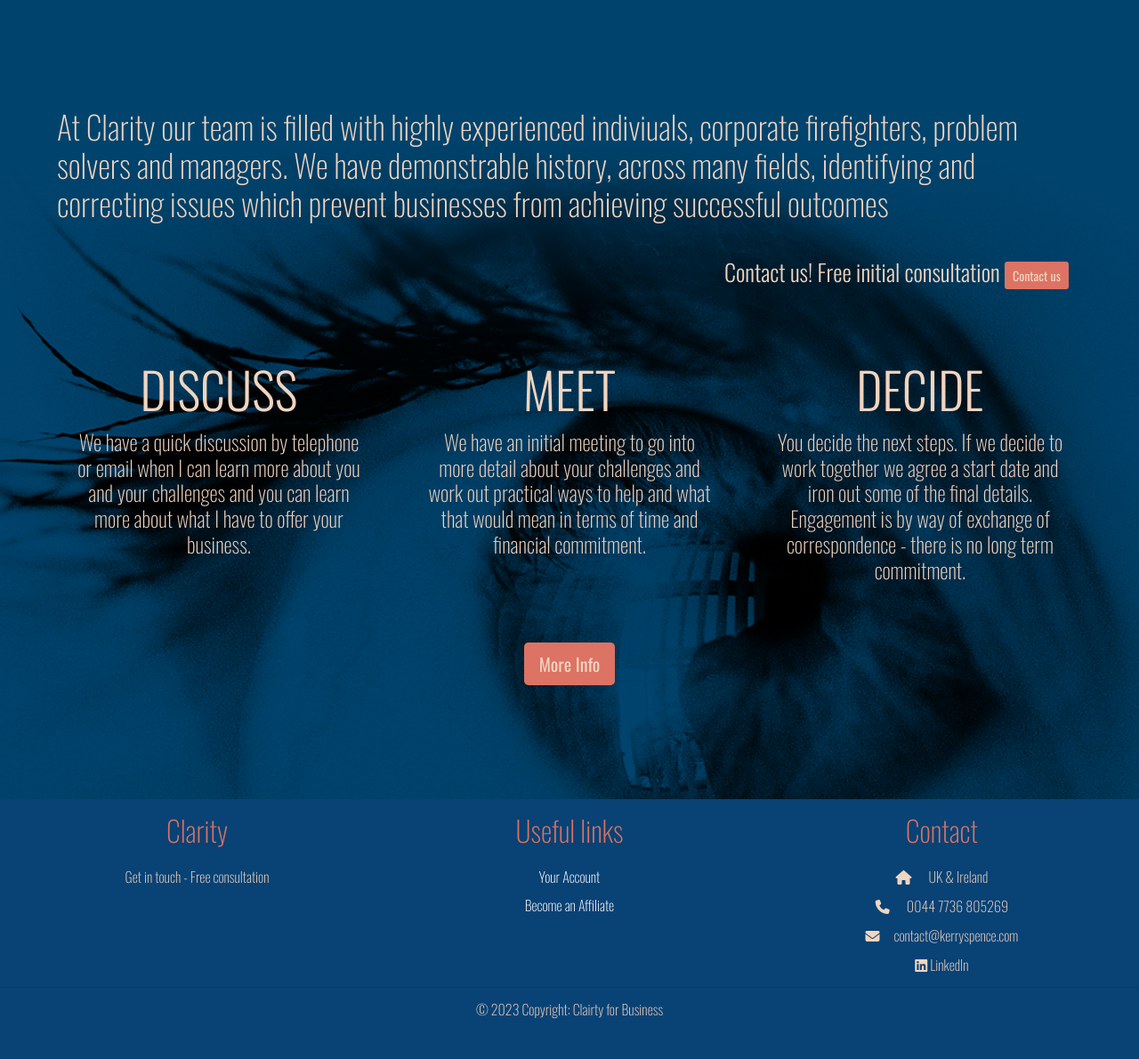
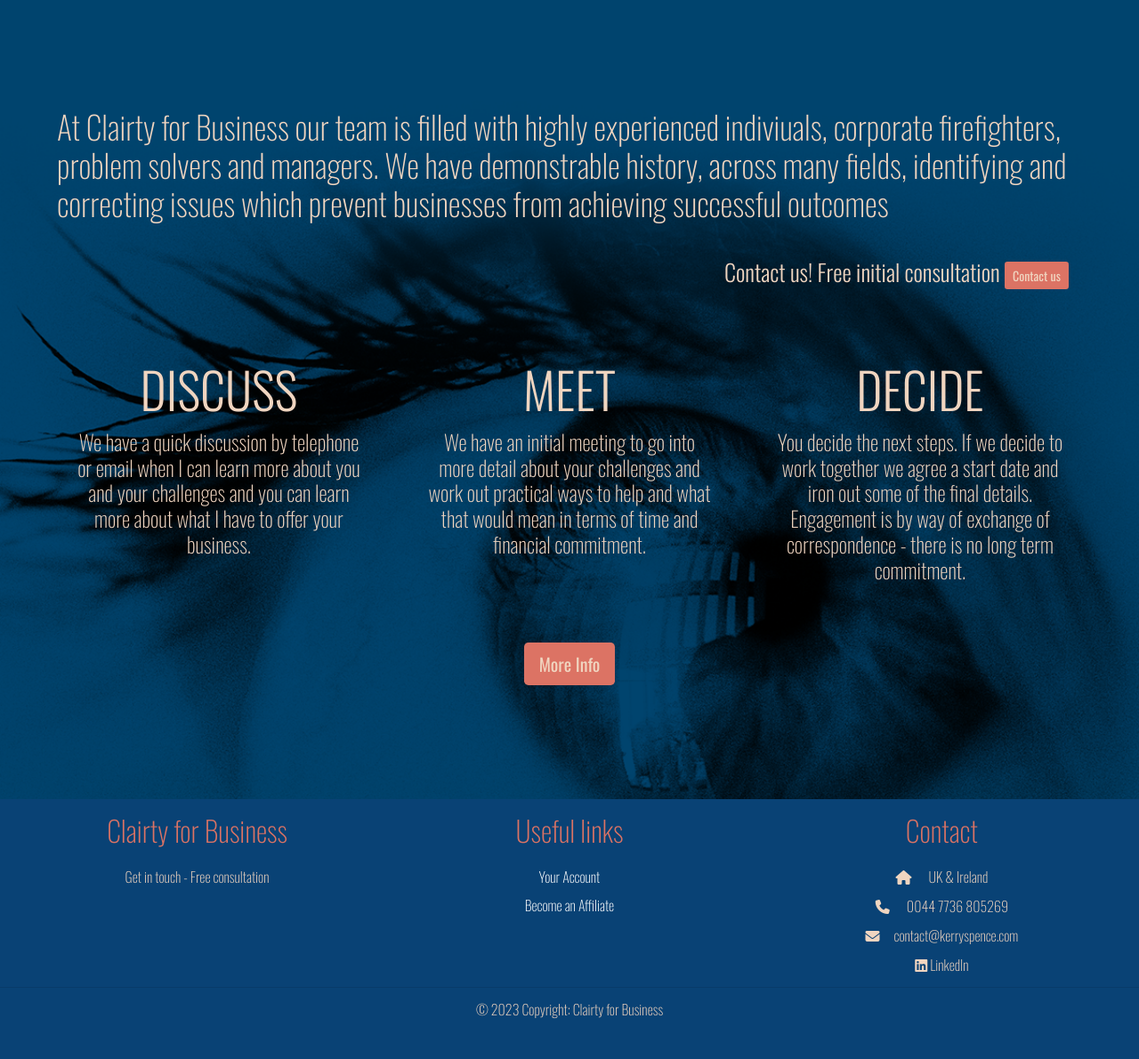
Before and after one commit to JonnyDavison/clarity01, a Flask app: page / in a window 1280 px wide. Shown: the part 393-1583 px from the top of the page at 89% size. Run offline with Flask 3, Linux system fonts and the light colour scheme; some libraries are stand-ins or nearby versions.

Commit message:
Update clarity to Clairty for Business

```diff
--- a/templates/about.html
+++ b/templates/about.html
@@ -7,7 +7,7 @@
         <div class="card h-100">
             <div class="card-body text-center">
                 <h2 class="card-title display-4">Our Story</h2>
-                <p class="card-text h4">Clarity was created to work with industy leaders, thinkers and do'ers.
+                <p class="card-text h4">Clairty for Business was created to work with industy leaders, thinkers and do'ers.
                     Helping businesses thrive with front line leadership is our passion.</p>
             </div>
         </div>
--- a/templates/base.html
+++ b/templates/base.html
@@ -72,7 +72,7 @@
                         <!-- Grid column -->
                         <div class="col-md-3 col-lg-3 col-xl-3 mx-auto mt-3">
                             <h6 class="mb-4">
-                                Clarity
+                                Clairty for Business
                             </h6>
                             <p>
                                 Get in touch - Free consultation
--- a/templates/index.html
+++ b/templates/index.html
@@ -5,7 +5,7 @@
 <div class="row">
 <div class="col-md-12 container">
     <h1 class="h1 tagline">
-        At Clarity our team is filled with highly experienced indiviuals, corporate firefighters, problem solvers and managers. We have demonstrable history, across many fields,
+        At Clairty for Business our team is filled with highly experienced indiviuals, corporate firefighters, problem solvers and managers. We have demonstrable history, across many fields,
         identifying and correcting issues which prevent businesses from achieving successful outcomes
     </h1>
     <div class="col-md-12 container call-to-action">
--- a/templates/services.html
+++ b/templates/services.html
@@ -6,7 +6,7 @@
     <div class="col-md-4 mb-5">
         <div class="card h-100">
             <div class="card-body">
-                <h2 class="card-title display-4"> For Business</h2>
+                <h2 class="card-title display-4">For Business</h2>
                 <p class="card-text">Yor Vision. We make it work</p>
             </div>
             <div class="card-footer"><a class="btn clarity-btn btn-sm" href="#!">More Info</a></div>
```
